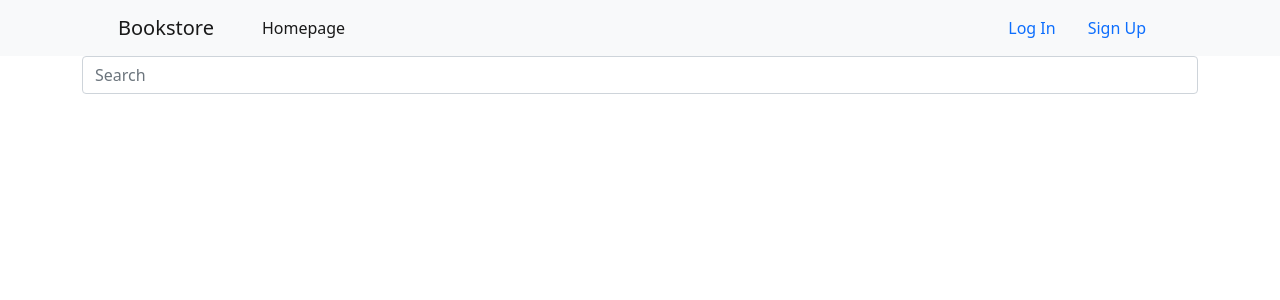
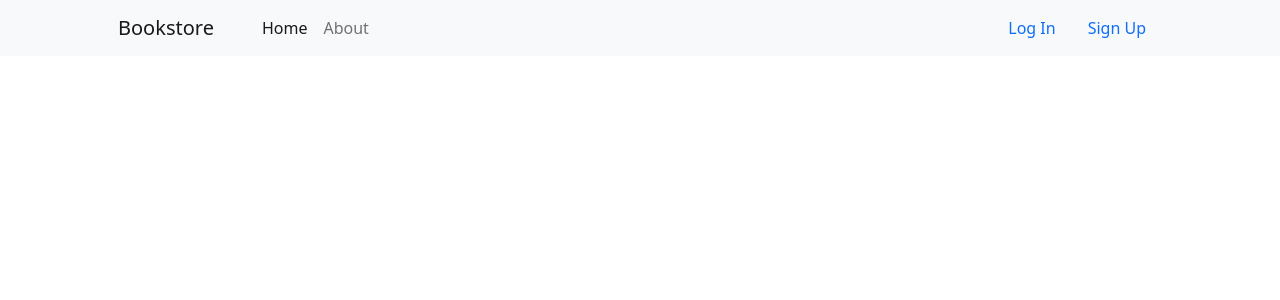
Before and after one commit to IgorChiriac/books, a Django app: page / in a window 1280 px wide. Shown: the top 300 px of the page. Run offline with Django 3.2, Linux system fonts and the light colour scheme; parts of the project's set-up code (start-up, migrations or seed data) failed here and were passed over.

Commit message:
Add about page and active class to menu item

```diff
--- a/templates/_base.html
+++ b/templates/_base.html
@@ -22,7 +22,14 @@
             <button class="navbar-toggler" type="button" data-bs-toggle="collapse" data-bs-target="#navbarSupportedContent" aria-controls="navbarSupportedContent" aria-expanded="false" aria-label="Toggle navigation"><span class="navbar-toggler-icon"></span></button>
             <div class="collapse navbar-collapse" id="navbarSupportedContent">
                 <ul class="navbar-nav me-auto mb-2 mb-lg-0 ms-lg-4">
-                    <li class="nav-item"><a class="nav-link active" aria-current="page" href="/">Homepage</a></li>
+                    {% url 'home' as url %}
+                    <li class="nav-item">
+                      <a class="nav-link {% if request.path == url %}active{% endif %}" href="{{ url }}">Home</a>
+                    </li>
+                    {% url 'about' as url %}
+                    <li class="nav-item">
+                      <a class="nav-link {% if request.path == url %}active{% endif %}" href="{{ url }}">About</a>
+                    </li>
                 </ul>
                 {% if user.is_authenticated %}
                     <a class="nav-link" href="{% url 'account_logout' %}">Log Out</a>
--- /dev/null
+++ b/templates/about.html
@@ -0,0 +1,4 @@
+<!-- templates/about.html -->
+{% extends '_base.html' %}
+{% block title %}About{% endblock title %}
+{% block content %} <h1>About Page</h1> {% endblock content %}
--- a/templates/home.html
+++ b/templates/home.html
@@ -4,8 +4,10 @@
   Home
 {% endblock title %}
 {% block content %}
+  {% if user.is_authenticated %}
     <form class="form-inline mt-2 mt-md-0" action="{% url 'search_results' %}" method="get">
         <input name="q" class="form-control mr-sm-2" type="text" placeholder="Search" aria-label="Search">
     </form>
+  {% endif %}
 
 {% endblock content %}
```
